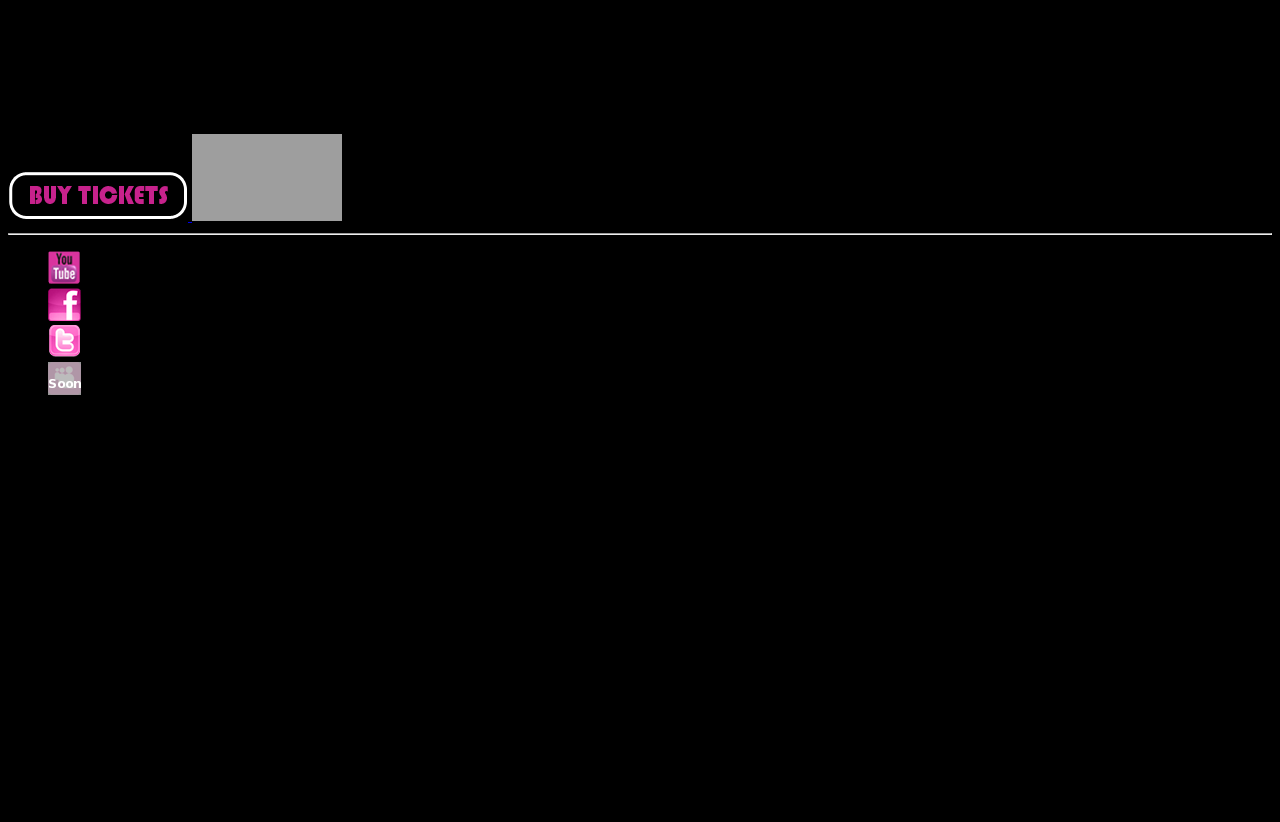
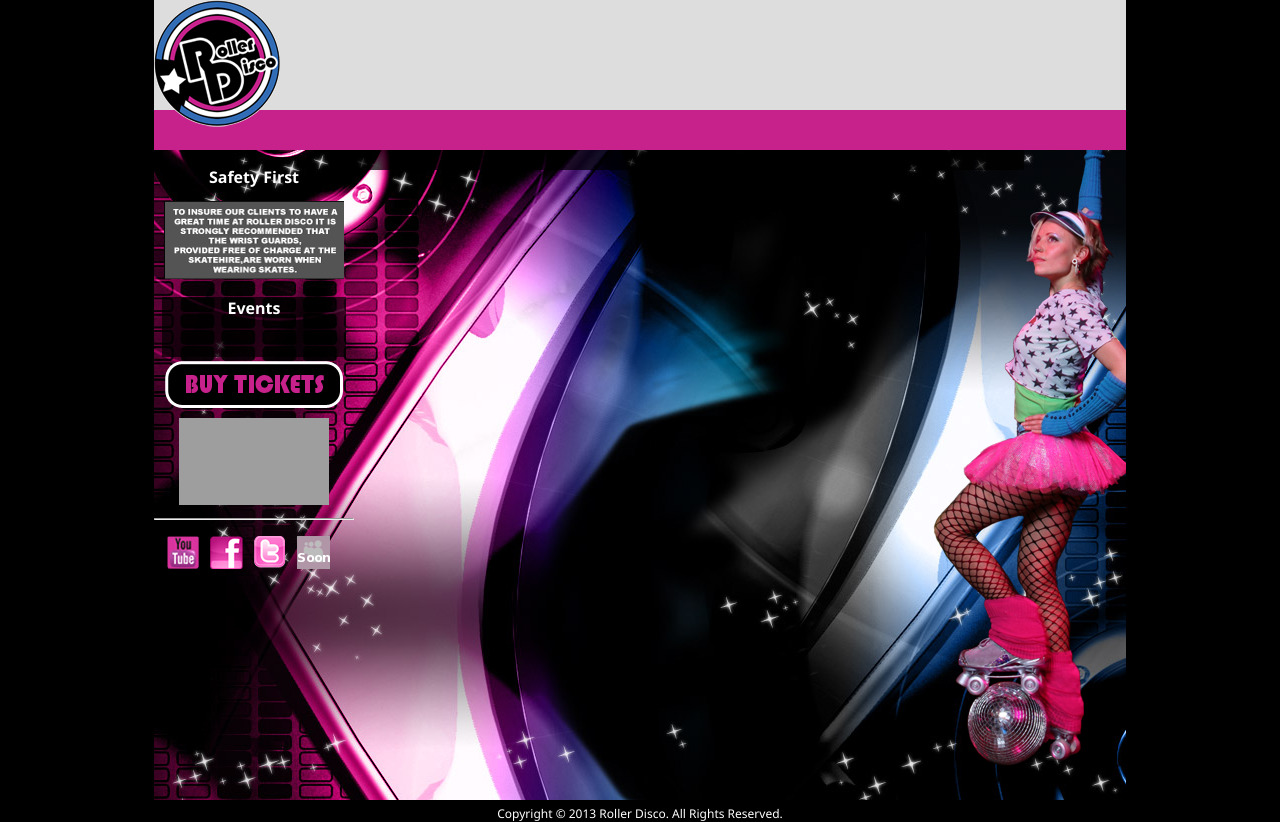
Before and after one commit to jakepearse/rd, a Django app: template templates/callback.html in a window 1280 px wide. Before the commit the page ends 395 px from the top, so only its background shows below. Run offline with Django 3.2, Linux system fonts and the light colour scheme; the template is opened without the code that fills it, so the values that code supplies are empty; some libraries are stand-ins or nearby versions; grey boxes are pictures that could not be loaded.

Commit message:
revert base.html away from bootstrap branch

```diff
--- a/templates/base.html
+++ b/templates/base.html
@@ -1,8 +1,7 @@
 <!DOCTYPE HTML>
-<html lang="en">
+<html>
 	<head>
-<meta name="viewport" content="width=device-width, initial-scale=1.0">
-<link href="/static/css/bootstrap-responsive.css" rel="stylesheet">
+  		<link rel="stylesheet" type="text/css" href="/static/css/template.css">
 		<title>Roller Disco</title>
 		<!-- rhinoslider JavaScript and CSS -->
 		<link type="text/css" rel="stylesheet" href="/static/css/rhinoslider-1.05.css" />
@@ -211,26 +210,18 @@
 		</style>
 	</head>
 	<body>
-		<div class="container-fluid">
+		<div class="wrapper">
 			<div id="side_girl">
 			<header>
 				<div id="logo_holder"></div>
 				<div id="grey_banner"></div>
 				<div id="pink_strap"></div>
 			</header>
-      <div class="row-fluid">
-        <div class="span2">
 				{% include "left_column.html" %}
-			</div>
-      </div>
-      <div id="main_col">
+			<div id="main_col">
 				<div id="content">
-          <div class="row-fluid">
-            <div class="span10">
 					{% block content %}
 					{% endblock %}
-          </div>
-          </div>
 				</div>
 			</div>
 			{% include "nav.html" %}
```
